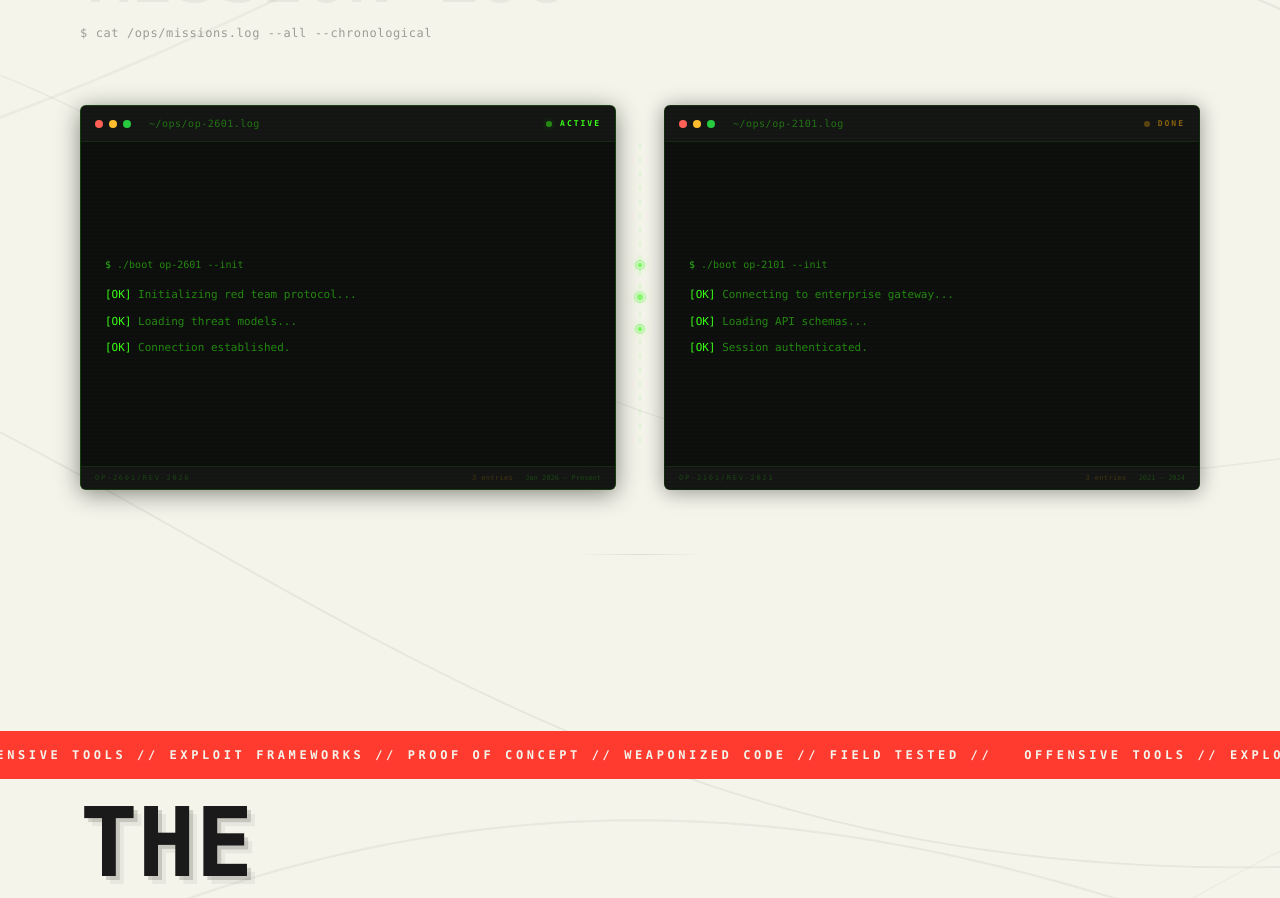
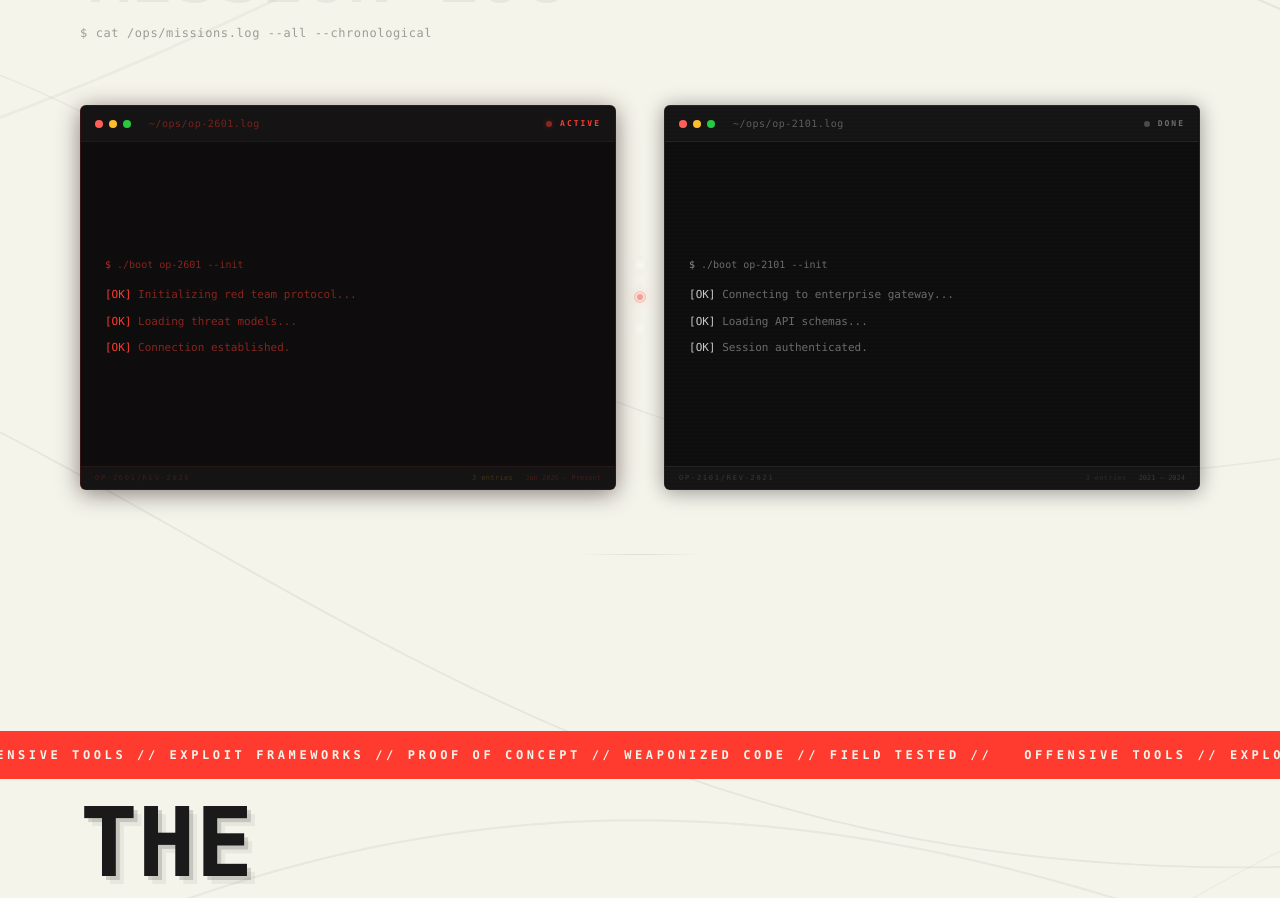
Before and after one commit to saivarmadpr/Portfolio, a Next.js app: page / in a window 1280 px wide. Shown: the part 3058-3956 px from the top of the page. Built offline with nearby package versions, Linux system fonts and the light colour scheme.

Commit message:
arsenal scroll

```diff
--- a/src/app/globals.css
+++ b/src/app/globals.css
@@ -470,11 +470,12 @@ body {
   overflow: hidden;
 }
 
-/* Terminal card — dark panel */
+/* Per-card accent color via CSS custom property */
 .terminal-card {
+  --card-accent: 200, 200, 200; /* default: muted gray */
   position: relative;
   background: #0d0d0d;
-  border: 1px solid rgba(57, 255, 20, 0.12);
+  border: 1px solid rgba(var(--card-accent), 0.1);
   border-radius: 6px;
   overflow: hidden;
   transition: transform 0.4s cubic-bezier(0.23, 1, 0.32, 1),
@@ -482,36 +483,37 @@ body {
               box-shadow 0.4s ease;
   box-shadow:
     0 2px 20px rgba(0, 0, 0, 0.4),
-    inset 0 1px 0 rgba(57, 255, 20, 0.05);
+    inset 0 1px 0 rgba(var(--card-accent), 0.04);
 }
 
-/* Hover: lift with green glow */
+/* Hover: lift with accent glow */
 .terminal-card:hover {
-  border-color: rgba(57, 255, 20, 0.25);
+  border-color: rgba(var(--card-accent), 0.22);
   box-shadow:
     0 12px 40px rgba(0, 0, 0, 0.5),
-    0 0 30px rgba(57, 255, 20, 0.04),
-    inset 0 1px 0 rgba(57, 255, 20, 0.08);
+    0 0 30px rgba(var(--card-accent), 0.04),
+    inset 0 1px 0 rgba(var(--card-accent), 0.06);
 }
 
-/* Active card: pulsing green glow */
+/* Active card: pulsing red glow */
 @keyframes terminalPulse {
   0%, 100% {
     box-shadow:
       0 4px 20px rgba(0, 0, 0, 0.4),
-      0 0 20px rgba(57, 255, 20, 0.03),
-      inset 0 1px 0 rgba(57, 255, 20, 0.06);
+      0 0 20px rgba(var(--card-accent), 0.04),
+      inset 0 1px 0 rgba(var(--card-accent), 0.05);
   }
   50% {
     box-shadow:
       0 4px 28px rgba(0, 0, 0, 0.5),
-      0 0 30px rgba(57, 255, 20, 0.06),
-      inset 0 1px 0 rgba(57, 255, 20, 0.1);
+      0 0 30px rgba(var(--card-accent), 0.08),
+      inset 0 1px 0 rgba(var(--card-accent), 0.1);
   }
 }
 
 .terminal-card-active {
-  border-color: rgba(57, 255, 20, 0.2);
+  --card-accent: 255, 59, 48; /* signal red */
+  border-color: rgba(var(--card-accent), 0.18);
   animation: terminalPulse 4s ease-in-out infinite;
 }
 
@@ -522,7 +524,7 @@ body {
   gap: 6px;
   padding: 10px 14px;
   background: #141414;
-  border-bottom: 1px solid rgba(57, 255, 20, 0.08);
+  border-bottom: 1px solid rgba(var(--card-accent), 0.07);
 }
 
 .terminal-card-dot {
@@ -549,8 +551,8 @@ body {
     0deg,
     transparent,
     transparent 2px,
-    rgba(57, 255, 20, 0.015) 2px,
-    rgba(57, 255, 20, 0.015) 4px
+    rgba(var(--card-accent), 0.012) 2px,
+    rgba(var(--card-accent), 0.012) 4px
   );
 }
 
@@ -561,7 +563,7 @@ body {
   justify-content: space-between;
   padding: 6px 14px;
   background: #141414;
-  border-top: 1px solid rgba(57, 255, 20, 0.08);
+  border-top: 1px solid rgba(var(--card-accent), 0.07);
 }
 
 /* Blinking cursor keyframes */
@@ -574,11 +576,11 @@ body {
   display: inline-block;
   width: 8px;
   height: 14px;
-  background: var(--terminal-green);
+  background: rgba(var(--card-accent), 0.8);
   animation: terminalCursorBlink 1s step-end infinite;
   vertical-align: text-bottom;
   margin-left: 2px;
-  box-shadow: 0 0 4px rgba(57, 255, 20, 0.4);
+  box-shadow: 0 0 4px rgba(var(--card-accent), 0.3);
 }
 
 /* ==============================
--- a/src/components/Experience.tsx
+++ b/src/components/Experience.tsx
@@ -161,6 +161,28 @@ const BOOT_LINES: Record<string, string[]> = {
    TERMINAL READOUT CARD
    ══════════════════════════════════════════════ */
 
+/* ── Color palettes per card type ── */
+const CARD_COLORS = {
+  active: {
+    primary: "#FF3B30",       // signal red
+    primaryRgb: "255,59,48",
+    dim: "#FF3B30",
+    secondary: "#FFB000",     // amber for dates/labels
+    secondaryRgb: "255,176,0",
+    verbose: "#FFB000",
+    glowClass: "text-shadow-red",
+  },
+  completed: {
+    primary: "#C8C8C8",       // muted gray/white
+    primaryRgb: "200,200,200",
+    dim: "#A0A0A0",
+    secondary: "#888888",     // dimmer gray for dates/labels
+    secondaryRgb: "136,136,136",
+    verbose: "#A0A0A0",
+    glowClass: "",
+  },
+} as const;
+
 function TerminalCard({
   mission,
   index,
@@ -172,6 +194,8 @@ function TerminalCard({
   const isInView = useInView(cardRef, { once: true, amount: 0.25 });
   const isActive = mission.status === "ACTIVE";
   const filePath = `~/ops/${mission.missionCode.toLowerCase()}.log`;
+
+  const c = isActive ? CARD_COLORS.active : CARD_COLORS.completed;
 
   // Boot phase state
   const [bootPhase, setBootPhase] = useState<"idle" | "booting" | "ready">("idle");
@@ -190,7 +214,6 @@ function TerminalCard({
     if (isInView && !bootStarted.current) {
       bootStarted.current = true;
       setBootPhase("booting");
-      // Boot lines stagger in over ~0.9s (3 lines * 300ms), then pause briefly, then transition
       const bootDuration = bootLines.length * 300 + 400;
       setTimeout(() => {
         setBootPhase("ready");
@@ -227,21 +250,23 @@ function TerminalCard({
           <span className="terminal-card-dot terminal-card-dot--yellow" />
           <span className="terminal-card-dot terminal-card-dot--green" />
         </div>
-        <span className="text-[10px] text-[#39FF14]/40 font-mono ml-3 tracking-wider">
+        <span
+          className="text-[10px] font-mono ml-3 tracking-wider"
+          style={{ color: `rgba(${c.primaryRgb}, 0.4)` }}
+        >
           {filePath}
         </span>
         <div className="ml-auto flex items-center gap-2">
           <span
-            className={`w-1.5 h-1.5 rounded-full ${
-              isActive
-                ? "bg-[#39FF14] shadow-[0_0_6px_rgba(57,255,20,0.5)] animate-pulse"
-                : "bg-[#FFB000]/30"
-            }`}
+            className={`w-1.5 h-1.5 rounded-full ${isActive ? "animate-pulse" : ""}`}
+            style={{
+              backgroundColor: isActive ? c.primary : `rgba(${c.primaryRgb}, 0.3)`,
+              boxShadow: isActive ? `0 0 6px rgba(${c.primaryRgb}, 0.5)` : "none",
+            }}
           />
           <span
-            className={`text-[8px] tracking-[0.25em] font-bold uppercase font-mono ${
-              isActive ? "text-[#39FF14]" : "text-[#FFB000]/50"
-            }`}
+            className="text-[8px] tracking-[0.25em] font-bold uppercase font-mono"
+            style={{ color: isActive ? c.primary : `rgba(${c.primaryRgb}, 0.5)` }}
           >
             {isActive ? "ACTIVE" : "DONE"}
           </span>
@@ -259,15 +284,17 @@ function TerminalCard({
             exit={{ opacity: 0 }}
           >
             <div className="mb-3">
-              <span className="text-[10px] text-[#39FF14]/50">
-                <span className="text-[#39FF14]/70">$</span> ./boot {mission.missionCode.toLowerCase()} --init
+              <span className="text-[10px]" style={{ color: `rgba(${c.primaryRgb}, 0.5)` }}>
+                <span style={{ color: `rgba(${c.primaryRgb}, 0.7)` }}>$</span> ./boot{" "}
+                {mission.missionCode.toLowerCase()} --init
               </span>
             </div>
             <div className="space-y-2.5">
               {bootLines.map((line, i) => (
                 <motion.div
                   key={i}
-                  className="text-[11px] text-[#39FF14]/70"
+                  className="text-[11px]"
+                  style={{ color: `rgba(${c.primaryRgb}, 0.7)` }}
                   initial={{ opacity: 0, x: -8 }}
                   animate={{ opacity: 1, x: 0 }}
                   transition={{
@@ -276,8 +303,8 @@ function TerminalCard({
                     ease: "easeOut",
                   }}
                 >
-                  <span className="text-[#39FF14]">{line.slice(0, 4)}</span>
-                  <span className="text-[#39FF14]/50">{line.slice(4)}</span>
+                  <span style={{ color: c.primary }}>{line.slice(0, 4)}</span>
+                  <span style={{ color: `rgba(${c.primaryRgb}, 0.5)` }}>{line.slice(4)}</span>
                 </motion.div>
               ))}
             </div>
@@ -292,23 +319,25 @@ function TerminalCard({
         >
           {/* Command prompt with clickable --verbose */}
           <div className="mb-4">
-            <span className="text-[10px] text-[#39FF14]/50">
-              <span className="text-[#39FF14]/70">$</span> cat {filePath}{" "}
+            <span className="text-[10px]" style={{ color: `rgba(${c.primaryRgb}, 0.5)` }}>
+              <span style={{ color: `rgba(${c.primaryRgb}, 0.7)` }}>$</span> cat {filePath}{" "}
               <motion.button
                 onClick={() => setVerbose((v) => !v)}
-                className={`relative transition-colors duration-200 border-b border-dashed ${
-                  verbose
-                    ? "text-[#FFB000] hover:text-[#FFB000]/80 border-[#FFB000]/40"
-                    : "text-[#39FF14]/60 hover:text-[#39FF14]/90 border-[#39FF14]/30 hover:border-[#39FF14]/50"
-                }`}
+                className="relative transition-colors duration-200 border-b border-dashed"
+                style={{
+                  color: verbose ? c.verbose : `rgba(${c.primaryRgb}, 0.6)`,
+                  borderColor: verbose
+                    ? `rgba(${c.secondaryRgb}, 0.4)`
+                    : `rgba(${c.primaryRgb}, 0.3)`,
+                }}
                 title={verbose ? "Collapse verbose output" : "Expand verbose output"}
                 animate={
                   !verbose
                     ? {
                         textShadow: [
-                          "0 0 0px rgba(57,255,20,0)",
-                          "0 0 6px rgba(57,255,20,0.4)",
-                          "0 0 0px rgba(57,255,20,0)",
+                          `0 0 0px rgba(${c.primaryRgb}, 0)`,
+                          `0 0 6px rgba(${c.primaryRgb}, 0.4)`,
+                          `0 0 0px rgba(${c.primaryRgb}, 0)`,
                         ],
                       }
                     : {}
@@ -325,45 +354,61 @@ function TerminalCard({
           </div>
 
           {/* Date */}
-          <span className="text-[9px] tracking-[0.2em] text-[#FFB000]/50 block mb-1.5">
+          <span
+            className="text-[9px] tracking-[0.2em] block mb-1.5"
+            style={{ color: `rgba(${c.secondaryRgb}, 0.5)` }}
+          >
             [{mission.date}]
           </span>
 
           {/* Role title */}
-          <h3 className="text-lg md:text-xl font-bold text-[#39FF14] leading-tight tracking-wide uppercase mb-1 text-shadow-glow">
+          <h3
+            className={`text-lg md:text-xl font-bold leading-tight tracking-wide uppercase mb-1 ${c.glowClass}`}
+            style={{ color: c.primary }}
+          >
             {mission.role}
           </h3>
 
           {/* Company */}
-          <p className="text-[10px] tracking-[0.3em] text-[#FFB000]/60 uppercase">
+          <p
+            className="text-[10px] tracking-[0.3em] uppercase"
+            style={{ color: `rgba(${c.secondaryRgb}, 0.6)` }}
+          >
             @ {mission.company}
           </p>
 
           {/* Description */}
-          <p className="text-[11px] text-[#39FF14]/30 mt-3 leading-relaxed">
+          <p
+            className="text-[11px] mt-3 leading-relaxed"
+            style={{ color: `rgba(${c.primaryRgb}, 0.3)` }}
+          >
             {mission.description}
           </p>
 
           {/* Divider */}
-          <div className="border-t border-[#39FF14]/[0.08] my-4" />
+          <div className="my-4" style={{ borderTop: `1px solid rgba(${c.primaryRgb}, 0.08)` }} />
 
           {/* Typewriter detail lines */}
           <div className="space-y-2">
             {visibleLines.map((line, i) => (
               <div key={i} className="flex gap-2 items-start">
-                <span className="shrink-0 text-[#39FF14]/40 text-[10px] mt-0.5 select-none">
+                <span
+                  className="shrink-0 text-[10px] mt-0.5 select-none"
+                  style={{ color: `rgba(${c.primaryRgb}, 0.4)` }}
+                >
                   {">"}
                 </span>
-                <span className="text-[11px] md:text-xs text-[#39FF14]/60 leading-relaxed">
+                <span
+                  className="text-[11px] md:text-xs leading-relaxed"
+                  style={{ color: `rgba(${c.primaryRgb}, 0.6)` }}
+                >
                   {line}
-                  {/* Show cursor at end of currently typing line */}
                   {i === visibleLines.length - 1 && !typewriterDone && (
                     <span className="terminal-cursor" />
                   )}
                 </span>
               </div>
             ))}
-            {/* Blinking cursor after all lines are done, then fade out */}
             {typewriterDone && (
               <motion.div
                 className="flex gap-2 items-start"
@@ -371,7 +416,10 @@ function TerminalCard({
                 animate={{ opacity: 0 }}
                 transition={{ delay: 2, duration: 0.5 }}
               >
-                <span className="shrink-0 text-[#39FF14]/40 text-[10px] mt-0.5 select-none">
+                <span
+                  className="shrink-0 text-[10px] mt-0.5 select-none"
+                  style={{ color: `rgba(${c.primaryRgb}, 0.4)` }}
+                >
                   {">"}
                 </span>
                 <span className="terminal-cursor" />
@@ -389,9 +437,12 @@ function TerminalCard({
                 transition={{ duration: 0.4, ease: [0.23, 1, 0.32, 1] }}
                 className="overflow-hidden"
               >
-                <div className="border-t border-[#FFB000]/[0.1] my-3" />
+                <div className="my-3" style={{ borderTop: `1px solid rgba(${c.secondaryRgb}, 0.1)` }} />
                 <div className="mb-1">
-                  <span className="text-[7px] tracking-[0.35em] text-[#FFB000]/30 uppercase">
+                  <span
+                    className="text-[7px] tracking-[0.35em] uppercase"
+                    style={{ color: `rgba(${c.secondaryRgb}, 0.3)` }}
+                  >
                     // verbose output
                   </span>
                 </div>
@@ -404,10 +455,16 @@ function TerminalCard({
                       animate={{ opacity: 1, x: 0 }}
                       transition={{ duration: 0.25, delay: i * 0.08 }}
                     >
-                      <span className="shrink-0 text-[#FFB000]/40 text-[10px] mt-0.5 select-none">
+                      <span
+                        className="shrink-0 text-[10px] mt-0.5 select-none"
+                        style={{ color: `rgba(${c.secondaryRgb}, 0.4)` }}
+                      >
                         {">"}
                       </span>
-                      <span className="text-[11px] md:text-xs text-[#FFB000]/50 leading-relaxed">
+                      <span
+                        className="text-[11px] md:text-xs leading-relaxed"
+                        style={{ color: `rgba(${c.secondaryRgb}, 0.5)` }}
+                      >
                         {detail}
                       </span>
                     </motion.div>
@@ -418,7 +475,7 @@ function TerminalCard({
           </AnimatePresence>
 
           {/* Divider */}
-          <div className="border-t border-[#39FF14]/[0.08] my-4" />
+          <div className="my-4" style={{ borderTop: `1px solid rgba(${c.primaryRgb}, 0.08)` }} />
 
           {/* Tech stack — fades in after typewriter */}
           <motion.div
@@ -426,14 +483,22 @@ function TerminalCard({
             animate={typewriterDone ? { opacity: 1 } : {}}
             transition={{ duration: 0.6, delay: 0.2 }}
           >
-            <span className="text-[7px] tracking-[0.35em] text-[#FFB000]/30 uppercase block mb-2">
+            <span
+              className="text-[7px] tracking-[0.35em] uppercase block mb-2"
+              style={{ color: `rgba(${c.secondaryRgb}, 0.3)` }}
+            >
               // loaded_modules
             </span>
             <div className="flex flex-wrap gap-1.5">
               {mission.techStack.map((tech, i) => (
                 <motion.span
                   key={tech}
-                  className="text-[9px] px-2.5 py-1 bg-[#39FF14]/[0.04] text-[#39FF14]/50 border border-[#39FF14]/[0.12] tracking-wider uppercase rounded-sm hover:text-[#39FF14]/80 hover:border-[#39FF14]/30 transition-colors duration-200"
+                  className="text-[9px] px-2.5 py-1 tracking-wider uppercase rounded-sm transition-colors duration-200"
+                  style={{
+                    backgroundColor: `rgba(${c.primaryRgb}, 0.04)`,
+                    color: `rgba(${c.primaryRgb}, 0.5)`,
+                    border: `1px solid rgba(${c.primaryRgb}, 0.12)`,
+                  }}
                   initial={{ opacity: 0, scale: 0.9 }}
                   animate={typewriterDone ? { opacity: 1, scale: 1 } : {}}
                   transition={{ duration: 0.3, delay: 0.3 + i * 0.04 }}
@@ -448,14 +513,23 @@ function TerminalCard({
 
       {/* ── Status bar (tmux/vim style) ── */}
       <div className="terminal-card-statusbar">
-        <span className="text-[7px] tracking-[0.25em] text-[#39FF14]/20 uppercase">
+        <span
+          className="text-[7px] tracking-[0.25em] uppercase"
+          style={{ color: `rgba(${c.primaryRgb}, 0.2)` }}
+        >
           {mission.missionCode}/REV-{mission.year}
         </span>
         <div className="flex items-center gap-3">
-          <span className="text-[7px] text-[#FFB000]/20 tracking-wider">
+          <span
+            className="text-[7px] tracking-wider"
+            style={{ color: `rgba(${c.secondaryRgb}, 0.2)` }}
+          >
             {mission.details.length} entries
           </span>
-          <span className="text-[7px] text-[#39FF14]/20">
+          <span
+            className="text-[7px]"
+            style={{ color: `rgba(${c.primaryRgb}, 0.2)` }}
+          >
             {mission.date}
           </span>
         </div>
@@ -517,25 +591,25 @@ export default function Experience() {
                 style={{
                   width: "1px",
                   backgroundImage:
-                    "repeating-linear-gradient(to bottom, rgba(57,255,20,0.2) 0px, rgba(57,255,20,0.2) 6px, transparent 6px, transparent 14px)",
+                    "repeating-linear-gradient(to bottom, rgba(200,200,200,0.15) 0px, rgba(200,200,200,0.15) 6px, transparent 6px, transparent 14px)",
                 }}
               />
               {/* Top node dot */}
               <div className="absolute left-1/2 -translate-x-1/2 top-[50%] -translate-y-[calc(50%+2rem)]">
-                <div className="w-2.5 h-2.5 rounded-full bg-[#39FF14]/20 border border-[#39FF14]/30 shadow-[0_0_8px_rgba(57,255,20,0.15)]">
-                  <div className="w-1 h-1 rounded-full bg-[#39FF14]/60 absolute top-1/2 left-1/2 -translate-x-1/2 -translate-y-1/2" />
+                <div className="relative w-2.5 h-2.5 rounded-full bg-white/10 border border-white/20 shadow-[0_0_8px_rgba(200,200,200,0.1)]">
+                  <div className="w-1 h-1 rounded-full bg-white/40 absolute top-1/2 left-1/2 -translate-x-1/2 -translate-y-1/2" />
                 </div>
               </div>
-              {/* Center node dot */}
+              {/* Center node dot — signal red accent */}
               <div className="absolute left-1/2 -translate-x-1/2 top-[50%] -translate-y-1/2">
-                <div className="w-3 h-3 rounded-full bg-[#39FF14]/15 border border-[#39FF14]/25 shadow-[0_0_12px_rgba(57,255,20,0.1)]">
-                  <div className="w-1.5 h-1.5 rounded-full bg-[#39FF14]/50 absolute top-1/2 left-1/2 -translate-x-1/2 -translate-y-1/2" />
+                <div className="relative w-3 h-3 rounded-full bg-[#FF3B30]/10 border border-[#FF3B30]/20 shadow-[0_0_12px_rgba(255,59,48,0.1)]">
+                  <div className="w-1.5 h-1.5 rounded-full bg-[#FF3B30]/40 absolute top-1/2 left-1/2 -translate-x-1/2 -translate-y-1/2" />
                 </div>
               </div>
               {/* Bottom node dot */}
               <div className="absolute left-1/2 -translate-x-1/2 top-[50%] translate-y-[calc(-50%+2rem)]">
-                <div className="w-2.5 h-2.5 rounded-full bg-[#39FF14]/20 border border-[#39FF14]/30 shadow-[0_0_8px_rgba(57,255,20,0.15)]">
-                  <div className="w-1 h-1 rounded-full bg-[#39FF14]/60 absolute top-1/2 left-1/2 -translate-x-1/2 -translate-y-1/2" />
+                <div className="relative w-2.5 h-2.5 rounded-full bg-white/10 border border-white/20 shadow-[0_0_8px_rgba(200,200,200,0.1)]">
+                  <div className="w-1 h-1 rounded-full bg-white/40 absolute top-1/2 left-1/2 -translate-x-1/2 -translate-y-1/2" />
                 </div>
               </div>
             </div>
```
